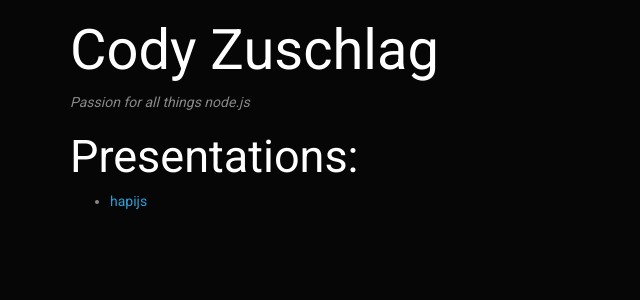
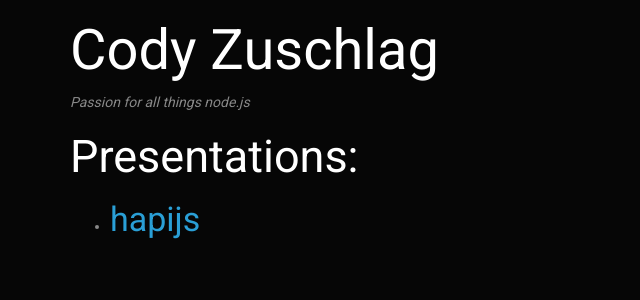
Before and after one commit to codyzu/codyzu.github.io, a Jekyll site: the page built from index.md, in a window 1280 px wide. Shown: the top 300 px of the page, without its empty margins (0-640 px from the left). Built offline with Jekyll 4.4.1, drawn with Linux system fonts in a browser that asks for light colours.

```diff
--- a/index.md
+++ b/index.md
@@ -8,4 +8,4 @@ _Passion for all things node.js_
 
 ## Presentations:
 
-* [hapijs](/hapiatlunch)
+* ### [hapijs](/hapiatlunch)
```
